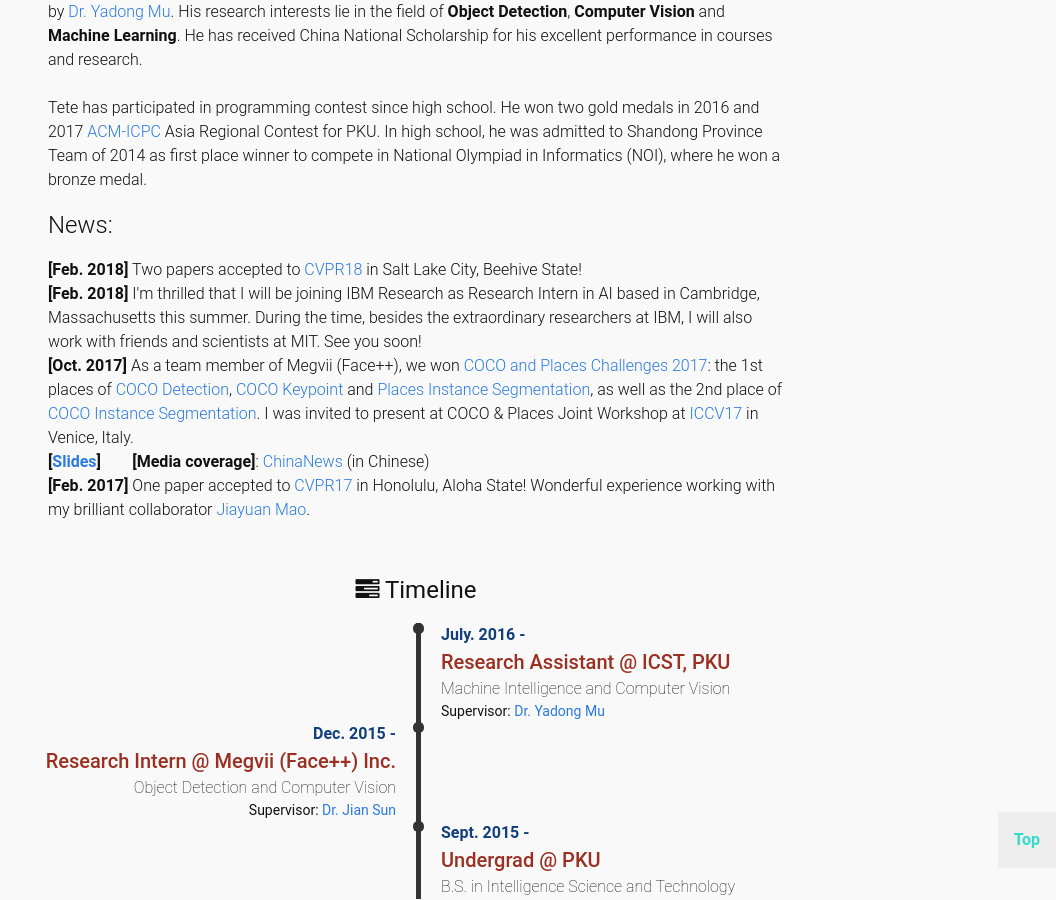
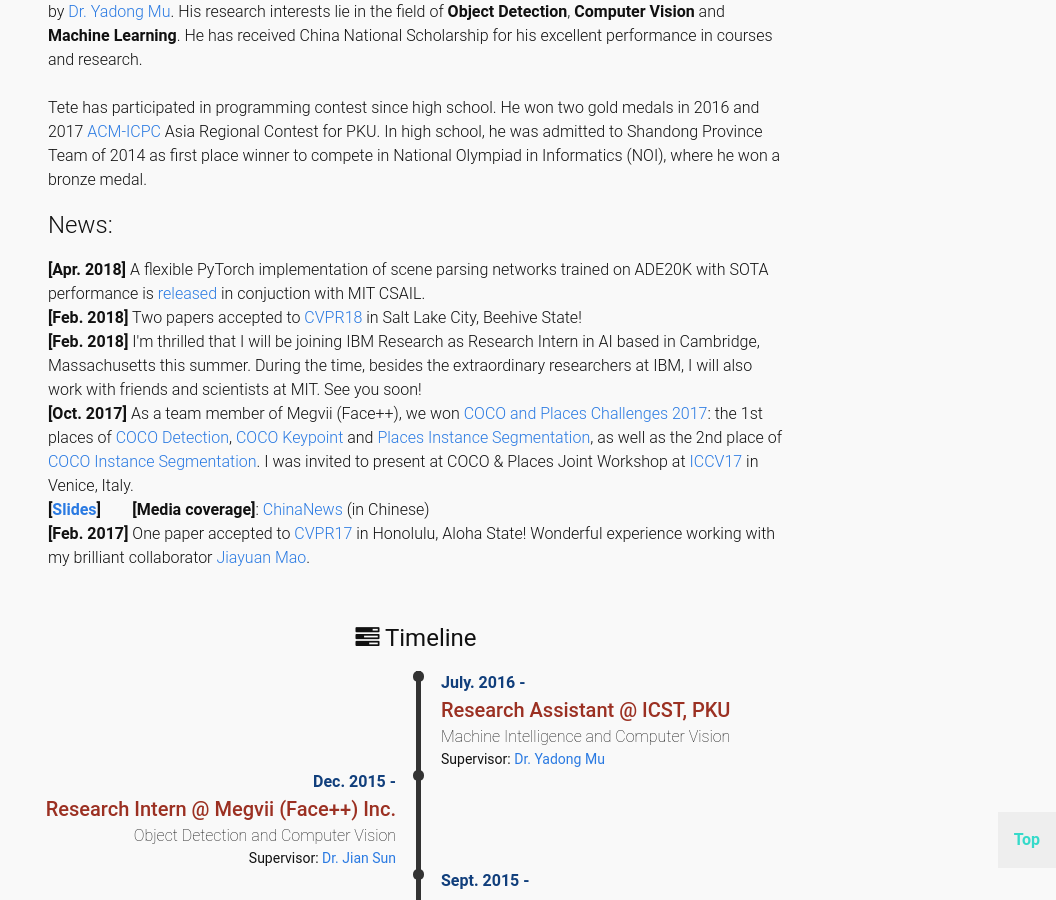
Before and after one commit to Tete-Xiao/Tete-Xiao.github.io, a Jekyll site: the page built from index.html, in a window 1280 px wide and 900 px high, scrolled down 592 px. Shown: the whole window, without its empty margins (224-1280 px from the left). Built offline with Jekyll 4.4.1, drawn with Linux system fonts in a browser that asks for light colours.

Commit message:
update cv and news

```diff
--- a/_data/bio.yml
+++ b/_data/bio.yml
@@ -9,6 +9,7 @@
   content:  "<strong>Tete Xiao</strong> is an undergraduate student majoring in Intelligence Science at <strong>Peking University (PKU)</strong>, one of the two best universities in China. He works as senior research intern at <strong>Megvii (Face++) Inc.</strong> (a leading Chinese AI start-up)
   mentored by <a href='https://yuningjiang.github.io/'>Mr. Yuning Jiang</a> and supervised by
   <a href='http://www.jiansun.org/'>Dr. Jian Sun</a>. He is also a research assistant at Institute of Computer Science and Technology <strong>(ICST)</strong>, Peking University, supervised by <a href='http://www.muyadong.com/'>Dr. Yadong Mu</a>. His research interests lie in the field of <strong>Object Detection</strong>, <strong>Computer Vision</strong> and <strong>Machine Learning</strong>. He has received China National Scholarship for his excellent performance in courses and research. <br> <br> Tete has participated in programming contest since high school. He won two gold medals in 2016 and 2017 <a href='https://icpc.baylor.edu/'>ACM-ICPC</a> Asia Regional Contest for PKU. In high school, he was admitted to Shandong Province Team of 2014 as first place winner to compete in National Olympiad in Informatics (NOI), where he won a bronze medal. <h2>News:</h2>
+  <strong>[Apr. 2018]</strong> A flexible PyTorch implementation of scene parsing networks trained on ADE20K with SOTA performance is <a href='https://github.com/CSAILVision/semantic-segmentation-pytorch'>released</a> in conjuction with MIT CSAIL.<br>
   <strong>[Feb. 2018]</strong> Two papers accepted to <a href='http://cvpr2018.thecvf.com/'>CVPR18</a> in Salt Lake City, Beehive State! <br>
   <strong>[Feb. 2018]</strong> I'm thrilled that I will be joining IBM Research as Research Intern in AI based in Cambridge, Massachusetts this summer. During the time, besides the extraordinary researchers at IBM, I will also work with friends and scientists at MIT. See you soon! <br>
   <strong>[Oct. 2017]</strong> As a team member of Megvii (Face++), we won <a href='https://places-coco2017.github.io/'>COCO and Places Challenges 2017</a>: the 1st places of <a href='http://cocodataset.org/#detections-leaderboard'>COCO Detection</a>, <a href='http://cocodataset.org/#keypoints-leaderboard'>COCO Keypoint</a> and <a href='http://placeschallenge.csail.mit.edu/results_challenge.html'>Places Instance Segmentation</a>, as well as the 2nd place of <a href='http://cocodataset.org/#detections-leaderboard'>COCO Instance Segmentation</a>. I was invited to present at COCO & Places Joint Workshop at <a href='http://iccv2017.thecvf.com'>ICCV17</a> in Venice, Italy. <br> <strong>[<a href='http://presentations.cocodataset.org/COCO17-Detect-Megvii.pdf'>Slides</a>]</strong> &nbsp &nbsp &nbsp &nbsp<strong>[Media coverage]</strong>: <a href='http://finance.chinanews.com/it/2017/10-30/8363826.shtml'>ChinaNews</a> (in Chinese) <br>
```
Also changed, not shown: 1 other file.
